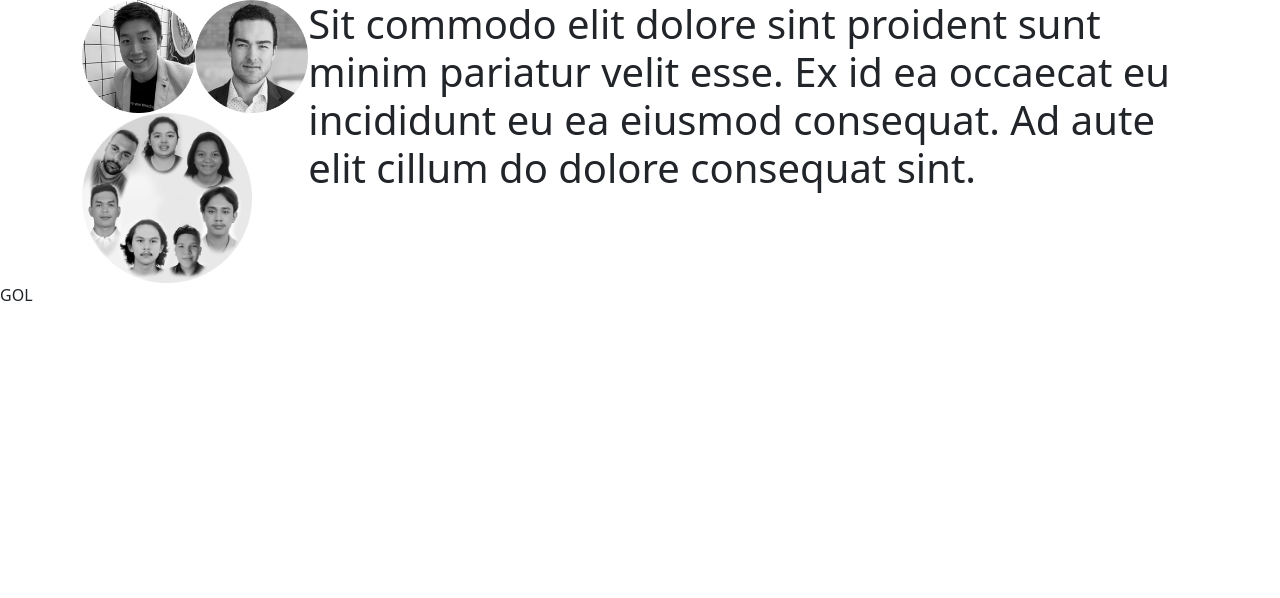
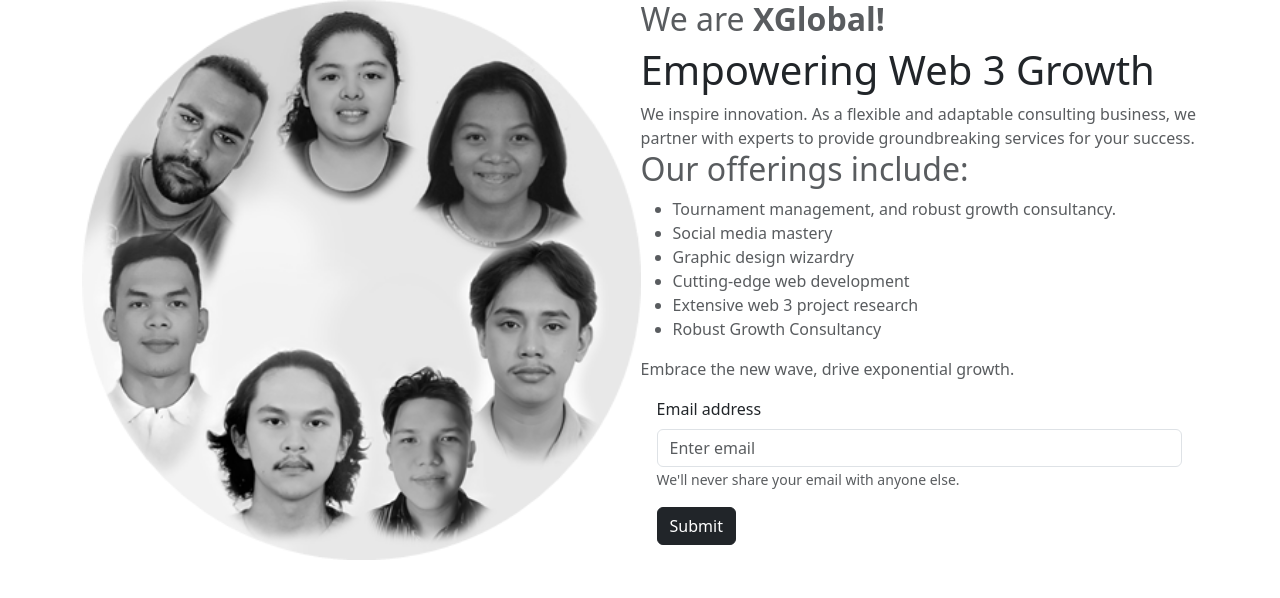
Before and after one commit to DanielUrn/xgantipattern, a React (Create React App) app: page / in a window 1280 px wide. Shown: the top 598 px of the page. Built offline with nearby package versions, Linux system fonts and the light colour scheme.

Commit message:
layout built

```diff
--- a/package.json
+++ b/package.json
@@ -9,6 +9,7 @@
     "bootstrap": "^5.3.0",
     "react": "^18.2.0",
     "react-bootstrap": "^2.8.0",
+    "react-bootstrap-icons": "^1.10.3",
     "react-dom": "^18.2.0",
     "react-scripts": "5.0.1",
     "web-vitals": "^2.1.4"
--- a/src/App.js
+++ b/src/App.js
@@ -4,23 +4,70 @@ import 'bootstrap/dist/css/bootstrap.min.css';
 import jeff from './img/jeff2.png'
 import ansel from './img/ansel2.png'
 import team from './img/team.png'
+import { Form, Button } from 'react-bootstrap';
+import React, { useState } from 'react';
+
 
 function App() {
+
+  const [email, setEmail] = useState('');
+
+  const handleEmailChange = (event) => {
+    setEmail(event.target.value);
+  };
+
+  const handleSubmit = (event) => {
+    event.preventDefault();
+    // Add your email handling logic here
+    console.log('Submitted email:', email);
+    // Reset the form
+    setEmail('');
+  };
+
   return (
     <div>
       <div className='container'>
-        <div className='d-flex flex-sm-column flex-lg-row'>
-          <div>
-            <img className='w-50' src={jeff}></img>
-            <img className='w-50' src={ansel}></img>
-            <img className='w-75' src={team}></img>
-          </div>
+        <div className='d-flex flex-md-row flex-column justify-content-center'>
+          {/* <div className='d-flex flex-sm-row flex-lg-column flex-grow-1'>
+            <img className='w-100' src={jeff} alt='Jeff pfp'></img>
+            <img className='w-100' src={ansel} alt='Ansel pfp'></img>
+          </div> */}
+          <img className='w-100 m-auto' src={team} alt='Team pfps'></img>
           <div className="flex-grow-1">
-            <h1> Sit commodo elit dolore sint proident sunt minim pariatur velit esse. Ex id ea occaecat eu incididunt eu ea eiusmod consequat. Ad aute elit cillum do dolore consequat sint. </h1>
+            <h2 className='text-muted'>We are <span className='fw-bold'>XGlobal!</span></h2>
+            <h1>Empowering Web 3 Growth</h1>
+            <p className='text-body-secondary'>We inspire innovation. As a flexible and adaptable consulting business, we partner with experts to provide groundbreaking services for your success.
+              <h2>Our offerings include:</h2>
+              <ul>
+                <li>Tournament management, and robust growth consultancy. </li>
+                <li>Social media mastery</li>
+                <li>Graphic design wizardry</li>
+                <li>Cutting-edge web development</li>
+                <li>Extensive web 3 project research</li>
+                <li>Robust Growth Consultancy</li>
+              </ul>
+              Embrace the new wave, drive exponential growth.</p>
+            <Form className='m-3'>
+              <Form.Group className="mb-3" controlId="formBasicEmail">
+                <Form.Label>Email address</Form.Label>
+                <Form.Control type="email" placeholder="Enter email" />
+                <Form.Text className="text-muted">
+                  We'll never share your email with anyone else.
+                </Form.Text>
+              </Form.Group>
+              <Button variant="dark" type="submit">
+                Submit
+              </Button>
+            </Form>
           </div>
         </div>
       </div>
-      <div className='footer'>GOL</div>
+      <div className='footer'>
+        <div className=''>
+
+        </div>
+        <div></div>
+      </div>
     </div>
   );
 }
```
Also changed, not shown: 2 other files (tests, documents, lock files or other folders).
